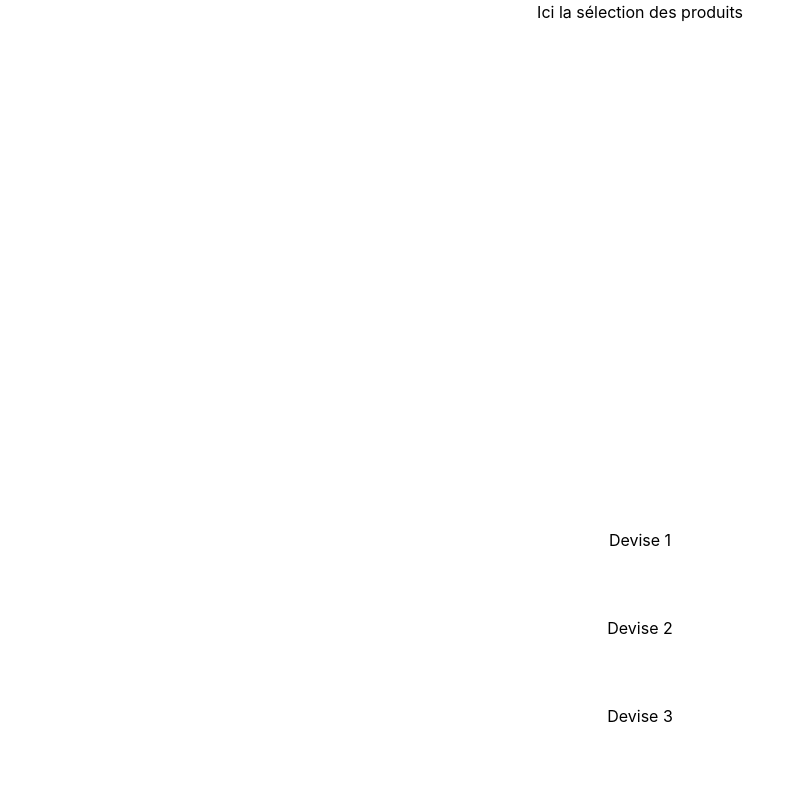
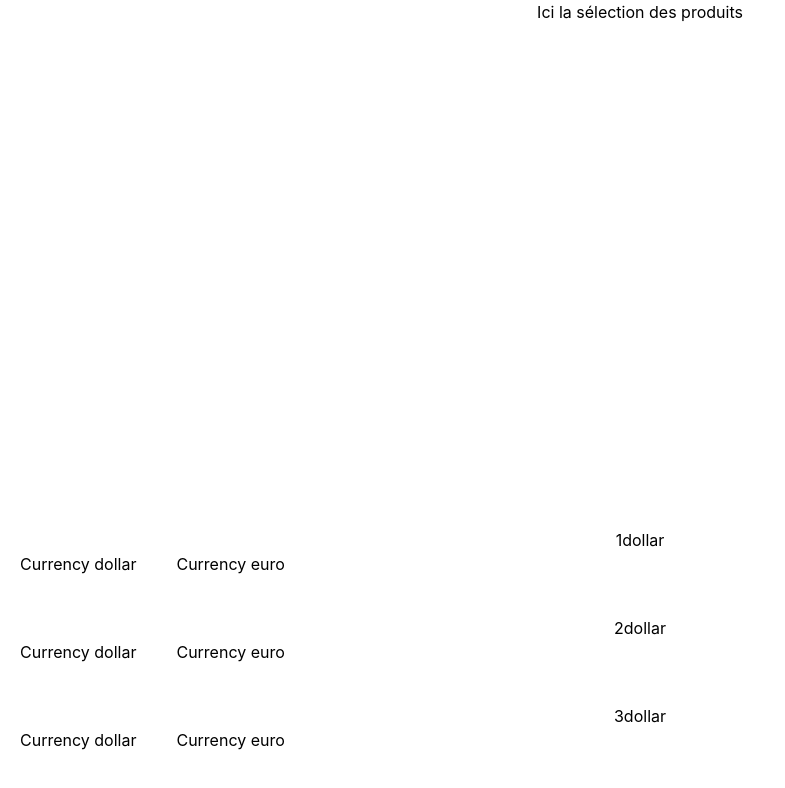
Before and after one commit to ArthurCouturier/projet_ihm, a React (Create React App) app: page / in a window 1280 px wide. Shown: the top 788 px of the page, without its empty margins (0-785 px from the left). Built offline with nearby package versions, Linux system fonts and the light colour scheme.

Commit message:
sélection des devises

```diff
--- /dev/null
+++ b/src/Components/Currency.tsx
@@ -0,0 +1,15 @@
+import React from "react";
+
+export default function Currency(props: { currency: string, selectCurrency: (currency: string) => void }) {
+    const { currency, selectCurrency } = props;
+
+    const changeCurrency = () => {
+        selectCurrency(currency);
+    }
+
+    return (
+        <div className={"mx-5"} onClick={changeCurrency}>
+            Currency {currency}
+        </div>
+    );
+};
--- a/src/Components/CurrencySelection.tsx
+++ b/src/Components/CurrencySelection.tsx
@@ -1,11 +1,29 @@
-import React from "react";
+import React, {useState} from "react";
+import Currency from "./Currency";
+
+const currencies = [
+    { name: "dollar" },
+    { name: "euro" },
+];
 
 export default function CurrencySelection(props: { number: string }) {
     const { number } = props;
 
+    const [currency, setCurrency] = useState("dollar");
+
     return (
         <div className={"h-[11vh]"}>
-            Devise {number}
+            <div>
+                {number}
+                {currency}
+            </div>
+            <div className={"flex"}>
+                {currencies.map((currency) => {
+                    return (
+                        <Currency currency={currency.name} selectCurrency={setCurrency} />
+                    )
+                })}
+            </div>
         </div>
     );
 };
--- a/tsconfig.json
+++ b/tsconfig.json
@@ -7,6 +7,7 @@
       "esnext"
     ],
     "allowJs": true,
+    "allowTsx": true,
     "skipLibCheck": true,
     "esModuleInterop": true,
     "allowSyntheticDefaultImports": true,
```
